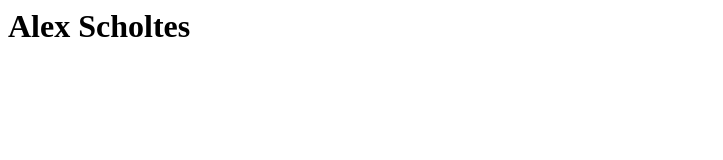
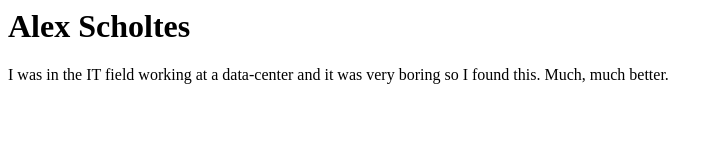
Before and after one commit to arscholtes/git-skills, a plain HTML site: page index.html in a window 1280 px wide. Shown: the whole page, without its empty margins (0-723 px from the left). Drawn offline with Linux system fonts and the light colour scheme.

Commit message:
second push

```diff
--- a/index.html
+++ b/index.html
@@ -1 +1,2 @@
 <h1>Alex Scholtes</h1>
+<p>I was in the IT field working at a data-center and it was very boring so I found this. Much, much better.</p>
```
